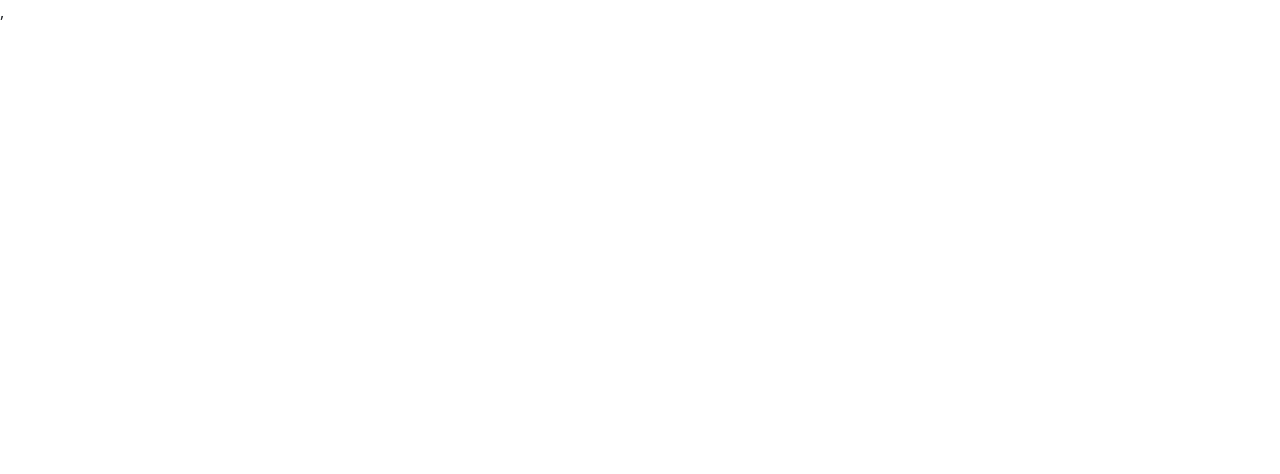
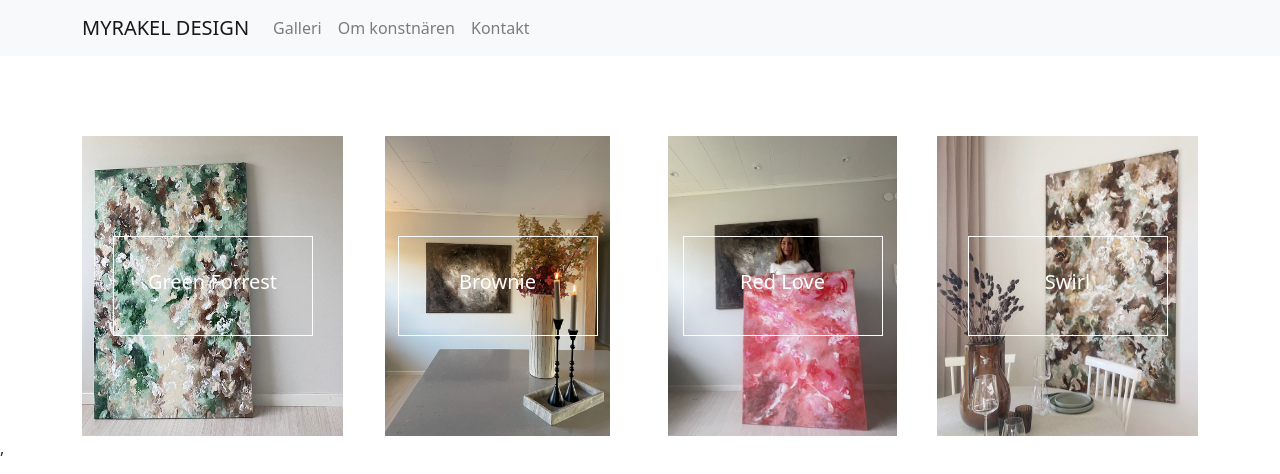
Before and after one commit to Myekman/myrakeldesign, a React (Create React App) app in the folder myrakel/: page /gallery in a window 1280 px wide. Before the commit this address had no page. Shown: the top 474 px of the page. Built offline with nearby package versions, Linux system fonts and the light colour scheme.

Commit message:
rebuid the gallery to map trough the data array of images and display them in gallery.js

```diff
--- /dev/null
+++ b/myrakel/src/components/Gallery.js
@@ -0,0 +1,46 @@
+import React from 'react';
+import { Link } from 'react-router-dom';
+import Container from 'react-bootstrap/esm/Container';
+import gallerystyle from '../css/Gallery.module.css';
+import paintingsData from '../data/paintingsData';
+import BasicNavbar from './Navbar';
+
+
+const Gallery = () => {
+  return (
+    <div>
+      {/* ... */}
+      <BasicNavbar />
+      <Container className={gallerystyle.gallerycontainer}>
+        <section>
+            <div className={gallerystyle.gallery}>
+                <div className={gallerystyle.container}>
+                    <div className="row justify-content-md-center">
+                    {paintingsData.map((painting) => (
+                        <div
+                        key={painting.id}
+                        className={`${gallerystyle.tavlacontainer} col-xs-12 col-lg-3`}
+                        >
+                        <img
+                            className={`${gallerystyle.fixedSizeImage} img-fluid mb-3 mb-lg-0`}
+                            src={painting.src}
+                            alt="..."
+                        />
+                        <div className={gallerystyle.titlecontainer}>
+                            <Link to={`/gallery/${painting.id}`}>
+                            <h5 className="title">{painting.title}</h5>
+                            </Link>
+                        </div>
+                        </div>
+                    ))}
+                    </div>
+                </div>
+            </div>
+        </section>
+      </Container>
+      {/* ... */}
+    </div>
+  );
+};
+
+export default Gallery;
--- a/myrakel/src/css/Gallery.module.css
+++ b/myrakel/src/css/Gallery.module.css
@@ -1,5 +1,4 @@
 .gallerycontainer {
-    /* background-color: aqua; */
   margin-top: 80px;
 }
 
@@ -26,45 +25,20 @@
   display: flex;
   justify-content: center;
   align-items: center;
+  text-decoration: none;
   }
 
-   #sliderbody {
-    height: 100vh;
-    display: grid;
-    place-items: center;
+/* Gallery.module.css */
+.gallery .fixedSizeImage {
+  height: 300px;
+  object-fit: fill;
 }
 
-  .slider {
-    width: 100%;
-    max-width: 800px;
-    height: 350px;
-    position: relative;
-    /* overflow: hidden; */
+.titlecontainer a {
+  text-decoration: none;
+  color: #ffffff;
 }
 
-  .slide {
-    width: 100%;
-    max-width: 800px;
-    height: 350px;
-    position: absolute;
-    transition: all 0.5s;
+.titlecontainer a:hover {
+  color: #ff0000; /* Change the text color on hover to your desired color */
 }
-
-  .slide img {
-    width: 100%;
-    height: 100%;
-    object-fit: cover;
-  }
-
-  .buttonslider {
-    position: absolute;
-    width: 40px;
-    height: 40px;
-    padding: 10px;
-    border: none;
-    border-radius: 50%;
-    z-index: 10px;
-    cursor: pointer;
-    background-color: #fff;
-    font-size: 18px;
-  }
--- /dev/null
+++ b/myrakel/src/data/paintingsData.js
@@ -0,0 +1,14 @@
+import Tavla1 from '../images/tavlagr.jpg';
+import Tavla2 from '../images/tavlabrun.jpg';
+import Tavla3 from '../images/tavlaröd.jpg';
+import Tavla4 from '../images/tavlama.jpg';
+
+const paintingsData = [
+  { id: 1, src: Tavla1, title: "Green Forrest" },
+  { id: 2, src: Tavla2, title: "Brownie" },
+  { id: 3, src: Tavla3, title: "Red Love" },
+  { id: 4, src: Tavla4, title: "Swirl" },
+  // Add more paintings as needed
+];
+
+export default paintingsData;
--- a/myrakel/src/index.js
+++ b/myrakel/src/index.js
@@ -3,10 +3,11 @@ import ReactDOM from 'react-dom/client';
 import './index.css';
 import App from './App';
 import DetailPage from './pages/DetailPage';
-import { Gallery } from './pages/Galleri';
+import { Galleri } from './pages/Galleri';
 import reportWebVitals from './reportWebVitals';
 import 'bootstrap/dist/css/bootstrap.css';
 import { BrowserRouter, Routes, Route} from "react-router-dom";
+import Gallery from './components/Gallery';
 
 const root = ReactDOM.createRoot(document.getElementById('root'));
 root.render(
@@ -14,8 +15,11 @@ root.render(
     <BrowserRouter>
     <Routes>
       <Route exact path="/" element={<App />} />
-      <Route exact path="/galleri" element={<Gallery />} />
+      <Route exact path="/galleri" element={<Galleri />} />
       <Route path="/galleri/:DetailId" element={<DetailPage />} />
+
+      <Route path="/gallery" element={<Gallery />} />
+      <Route path="/gallery/:DetailId" element={<DetailPage />} />
     </Routes>
     </BrowserRouter>,
   </React.StrictMode>
--- a/myrakel/src/pages/DetailPage.js
+++ b/myrakel/src/pages/DetailPage.js
@@ -2,11 +2,13 @@
 import { Link, useParams } from "react-router-dom"
 
 const DetailPage = () => {
-    const { DetailId } = useParams();
+    const {DetailId} = useParams();
 
     return (
         <section>
-            <h2>{ DetailId }</h2>
+            <h2>The product id is: { DetailId }</h2>
+
+
             <Link to ='/galleri'>Back to Gallery</Link>
         </section>
     );
--- a/myrakel/src/pages/Galleri.js
+++ b/myrakel/src/pages/Galleri.js
@@ -1,42 +1,40 @@
 import BasicNavbar from "../components/Navbar";
-// import Container from "react-bootstrap/esm/Container";
-// import gallerystyle from '../css/Gallery.module.css';
-// import Tavla1 from '../images/tavlagr.jpg';
-import Tavlor from '../tavlor.json';
+import Container from "react-bootstrap/esm/Container";
+import gallerystyle from '../css/Gallery.module.css';
+import Tavla1 from '../images/tavlagr.jpg';
+import { Link } from "react-router-dom";
 
-export function Gallery() {
+
+export function Galleri() {
     return (
       <div>
         <BasicNavbar />
-
-      {
-        Tavlor.map(tavlor => {
-          return(
-            <div>{tavlor.image}</div>
-          )
-        })
-      }
-
-      {/* <Container className={gallerystyle.gallerycontainer}>
+        <Container className={gallerystyle.gallerycontainer}>
           <section id="gallery">
             <div className={gallerystyle.container}>
                 <div className="row justify-content-md-center">
                     <div className={`${gallerystyle.tavlacontainer} col-xs-12 col-lg-3`}>
                         <img className="img-fluid mb-3 mb-lg-0" src={Tavla1} alt="..." />
                     <div className={gallerystyle.titlecontainer}>
+                    <Link to="/galleri/1">
                       <h5 className="title">Green Forrest</h5>
+                    </Link>
                       </div>
                     </div>
                     <div className={`${gallerystyle.tavlacontainer} col-xs-12 col-lg-3`}>
                         <img className="img-fluid mb-3 mb-lg-0" src={Tavla1} alt="..." />
                         <div className={gallerystyle.titlecontainer}>
-                        <h5 className="title">Green Forest</h5>
+                        <Link to="/galleri/2">
+                      <h5 className="title">Green Forrest</h5>
+                    </Link>
                         </div>
                     </div>
                     <div className={`${gallerystyle.tavlacontainer} col-xs-12 col-lg-3`}>
                         <img className="img-fluid mb-3 mb-lg-0" src={Tavla1} alt="..." />
                         <div className={gallerystyle.titlecontainer}>
-                        <h5 className="title">Green</h5>
+                        <Link to="/galleri/3">
+                      <h5 className="title">Green Forrest</h5>
+                    </Link>
                         </div>
                     </div>
                 </div>
@@ -45,19 +43,25 @@ export function Gallery() {
                     <div className={`${gallerystyle.tavlacontainer} col-xs-12 col-lg-3`}>
                         <img className="img-fluid mb-3 mb-lg-0" src={Tavla1} alt="..." />
                         <div className={gallerystyle.titlecontainer}>
+                        <Link to="/galleri/4">
                           <h5 className="title">Green Forrest</h5>
+                        </Link>
                         </div>
                     </div>
                     <div className={`${gallerystyle.tavlacontainer} col-xs-12 col-lg-3`}>
                         <img className="img-fluid mb-3 mb-lg-0" src={Tavla1} alt="..." />
                         <div className={gallerystyle.titlecontainer}>
-                        <h5 className="title">Green Forest</h5>
+                        <Link to="/galleri/5">
+                          <h5 className="title">Green Forrest</h5>
+                        </Link>
                         </div>
                     </div>
                     <div className={`${gallerystyle.tavlacontainer} col-xs-12 col-lg-3`}>
                         <img className="img-fluid mb-3 mb-lg-0" src={Tavla1} alt="..." />
                         <div className={gallerystyle.titlecontainer}>
-                        <h5 className="title">Green</h5>
+                        <Link to="/galleri/6">
+                          <h5 className="title">Green Forrest</h5>
+                        </Link>
                         </div>
                     </div>
                 </div>
@@ -65,8 +69,6 @@ export function Gallery() {
             </div>
         </section>
       </Container>
-    </div> */}
-
       </div>
 
     )
--- a/myrakel/src/tavlor.json
+++ /dev/null
@@ -1,13 +0,0 @@
-[
-    {
-        "id": "1",
-        "title": "Tavla 1",
-        "image": "../images/tavlagr.jpg"
-
-    },
-    {
-        "id": "2",
-        "title": "Tavla 2",
-        "image": "../images/tavlagr.jpg"
-    }
-]
```
Lines whose indentation alone changed are shown as unchanged.
